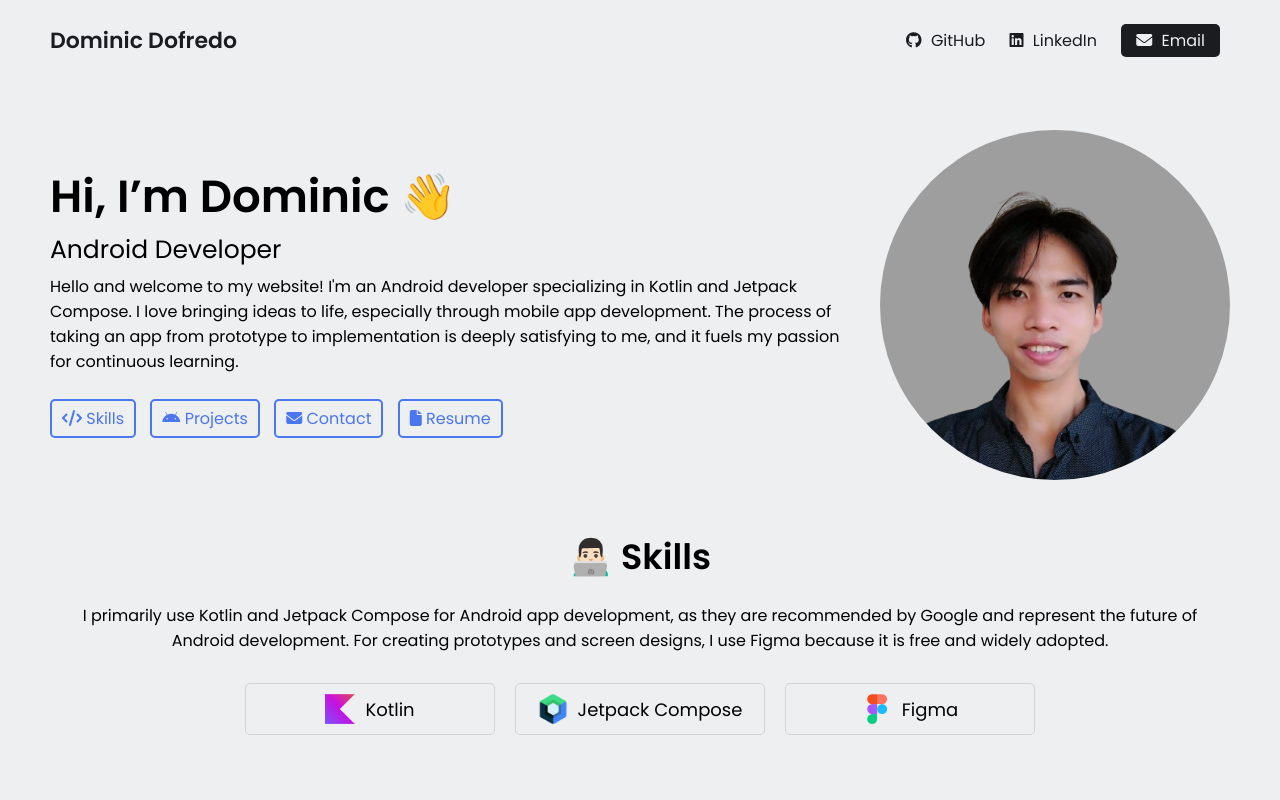
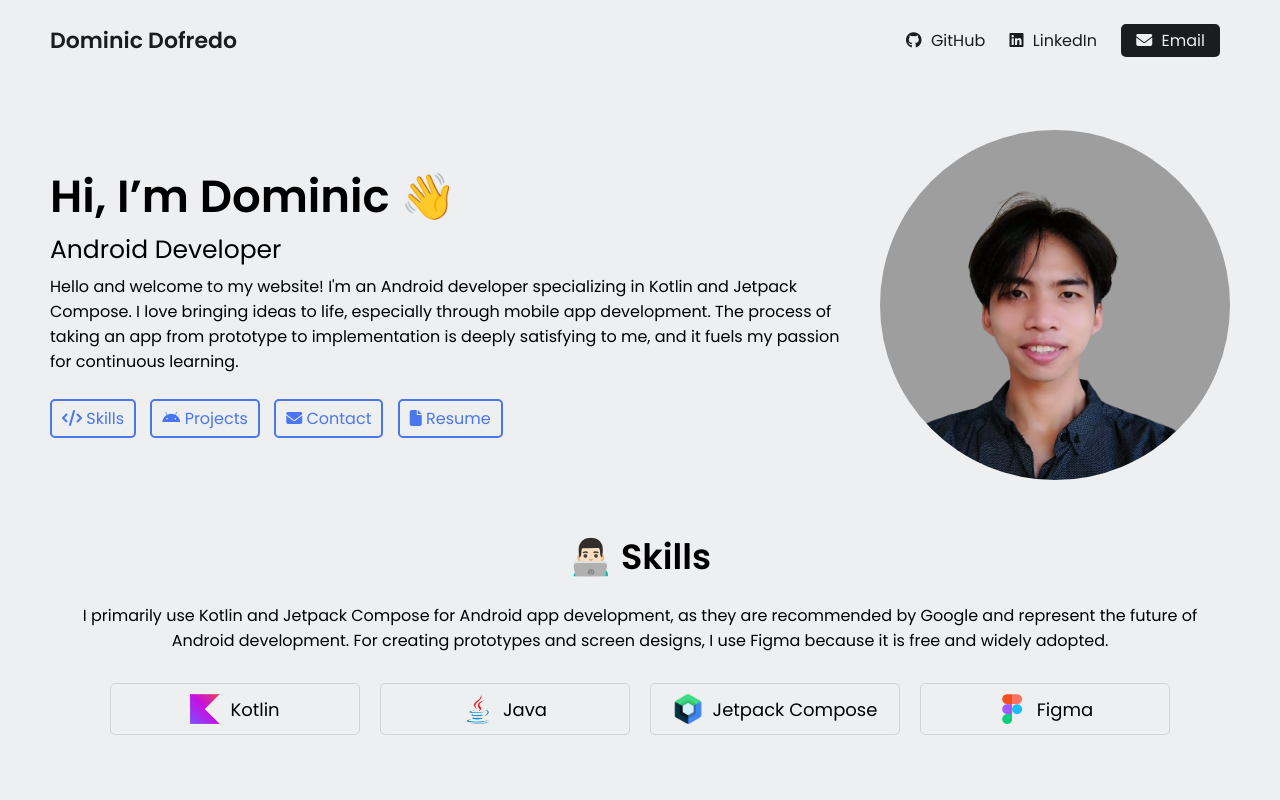
Before and after one commit to minick-nick/My-Portfolio, a plain HTML site: page index.html in a window 1280 px wide. Shown: the top 800 px of the page. Drawn offline with Linux system fonts and the light colour scheme.

Commit message:
Update resume & skills

```diff
--- a/index.html
+++ b/index.html
@@ -112,6 +112,11 @@
           </div>
 
           <div class="cell">
+            <img src="images/java-logo.png" alt="Figma logo" />
+            <span>Java</span>
+          </div>
+
+          <div class="cell">
             <img src="images/jetpack-compose.png" alt="Jetpack Compose logo" />
             <span>Jetpack Compose</span>
           </div>
```
Also changed, not shown: images/java-logo.png (added), 1 other file.
